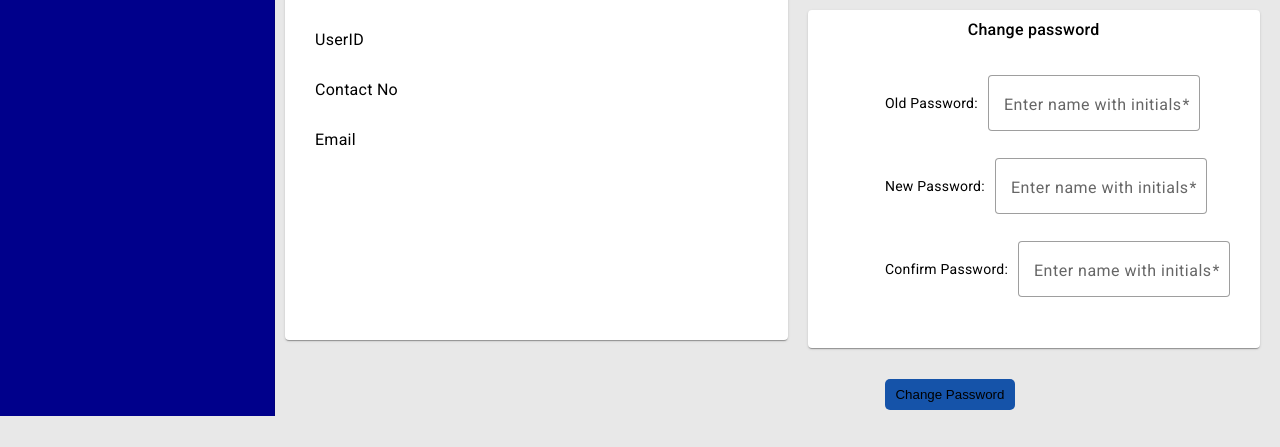
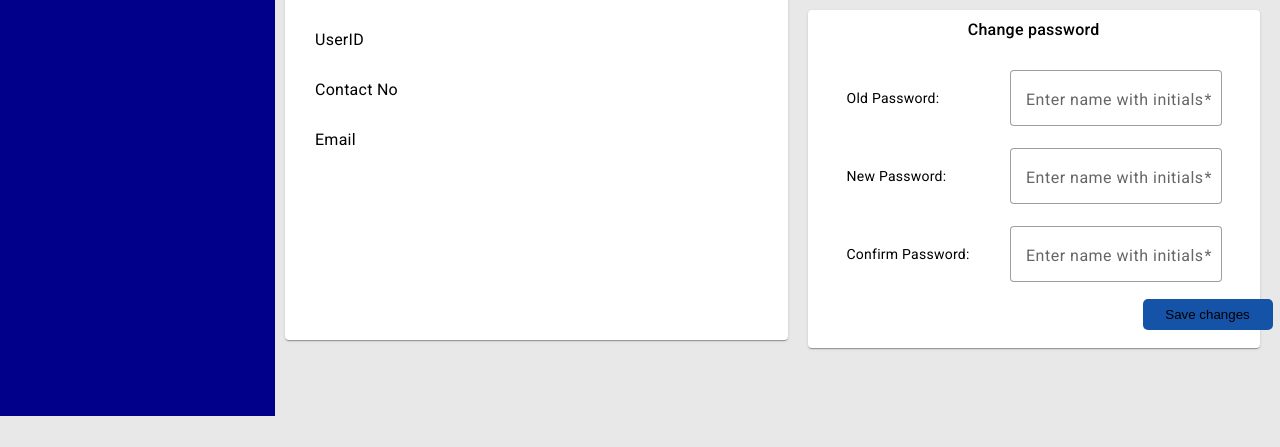
Before and after one commit to codingPentagon/ZoneEd, an Angular app in the folder frontend/: page /tchProfile in a window 1280 px wide. Shown: the part 384-831 px from the top of the page. After the commit the page ends 800 px from the top, so only its background shows below. Built offline with nearby package versions, Linux system fonts and the light colour scheme.

Commit message:
updated css in password card

```diff
--- a/frontend/src/app/tchr-profile/tchr-profile.component.css
+++ b/frontend/src/app/tchr-profile/tchr-profile.component.css
@@ -94,10 +94,15 @@
   justify-content: center;
 
  }
-.field{
-  margin-top: 5px;
-}
+
 
 form label{
   margin-right: 10px;
+  padding: 3px 3px 3px 4px;
+  display: inline-block;
+  width: 150px;
 }
+form button{
+  margin-top:-7px;
+  margin-left: 300px;
+}
--- a/frontend/src/app/tchr-profile/tchr-profile.component.html
+++ b/frontend/src/app/tchr-profile/tchr-profile.component.html
@@ -62,7 +62,7 @@
                <input matInput placeholder="" id="initName" name="initName" ngModel required>
               </mat-form-field>
           </div>
-          <button type="submit">Change Password</button>
+          <button type="submit">Save changes</button>
         </form>
       </div>
       </mat-card>
```
